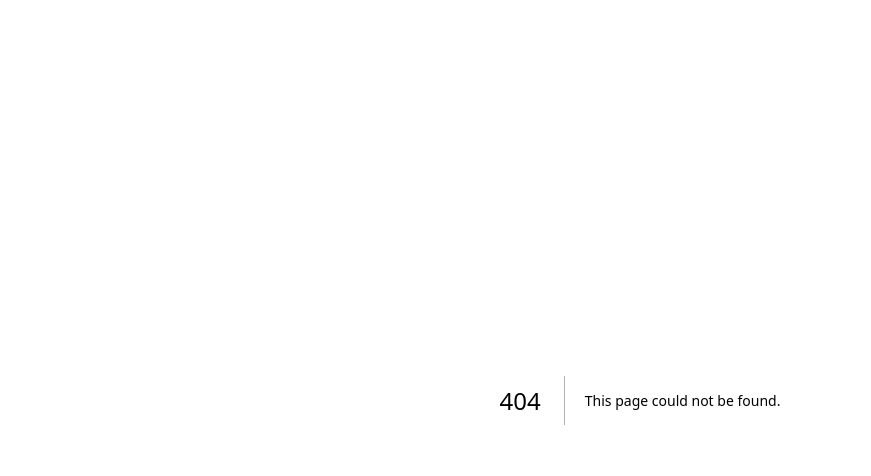
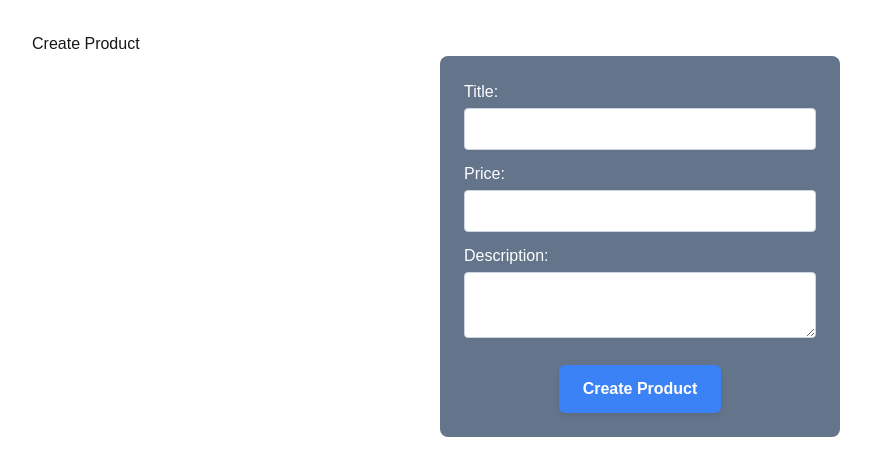
Before and after one commit to 0xSardius/data-fetching-demo, a Next.js app: page /react-form in a window 1280 px wide. Before the commit this address had no page. Shown: the top 476 px of the page, without its empty margins (0-871 px from the left). Built offline with nearby package versions, Linux system fonts and the light colour scheme.

Commit message:
added product form

```diff
--- /dev/null
+++ b/app/react-form/api/route.ts
@@ -0,0 +1,11 @@
+import { addProduct } from "../../prisma-db";
+
+export async function POST(request: Request) {
+  try {
+    const { title, price, description } = await request.json();
+    const product = await addProduct(title, parseFloat(price), description);
+    return Response.json({ success: true, product });
+  } catch (error) {
+    return Response.json({ success: false, error: "Failed to create product" }, { status: 500 });
+  }
+}
--- /dev/null
+++ b/app/react-form/page.tsx
@@ -0,0 +1,141 @@
+"use client";
+import React, { useState } from "react";
+
+function CreateProduct() {
+  const [title, setTitle] = useState("");
+  const [price, setPrice] = useState("");
+  const [description, setDescription] = useState("");
+
+  const handleSubmit = async (e: React.FormEvent) => {
+    e.preventDefault();
+
+    try {
+      const response = await fetch('/react-form/api', {
+        method: 'POST',
+        headers: { 'Content-Type': 'application/json' },
+        body: JSON.stringify({ title, price, description })
+      });
+
+      if (response.ok) {
+        alert('Product created successfully!');
+        // Reset form
+        setTitle("");
+        setPrice("");
+        setDescription("");
+      } else {
+        alert('Failed to create product');
+      }
+    } catch (error) {
+      alert('Error creating product');
+    }
+  };
+
+  return (
+    <form onSubmit={handleSubmit} style={{
+      maxWidth: 400,
+      margin: "0 auto",
+      backgroundColor: "#64748b",
+      padding: "24px",
+      borderRadius: "8px",
+      color: "white"
+    }}>
+      <div style={{ marginBottom: 12 }}>
+        <label>
+          Title:
+          <input
+            type="text"
+            value={title}
+            onChange={e => setTitle(e.target.value)}
+            style={{
+              width: "100%",
+              padding: 8,
+              marginTop: 4,
+              backgroundColor: "white",
+              border: "1px solid #cbd5e1",
+              borderRadius: "4px",
+              color: "black"
+            }}
+            required
+          />
+        </label>
+      </div>
+      <div style={{ marginBottom: 12 }}>
+        <label>
+          Price:
+          <input
+            type="number"
+            value={price}
+            onChange={e => setPrice(e.target.value)}
+            style={{
+              width: "100%",
+              padding: 8,
+              marginTop: 4,
+              backgroundColor: "white",
+              border: "1px solid #cbd5e1",
+              borderRadius: "4px",
+              color: "black"
+            }}
+            required
+            min="0"
+            step="0.01"
+          />
+        </label>
+      </div>
+      <div style={{ marginBottom: 12 }}>
+        <label>
+          Description:
+          <textarea
+            value={description}
+            onChange={e => setDescription(e.target.value)}
+            style={{
+              width: "100%",
+              padding: 8,
+              marginTop: 4,
+              backgroundColor: "white",
+              border: "1px solid #cbd5e1",
+              borderRadius: "4px",
+              color: "black"
+            }}
+            required
+          />
+        </label>
+      </div>
+      <div style={{ textAlign: "center", marginTop: "20px" }}>
+        <button type="submit" style={{
+          padding: "12px 24px",
+          backgroundColor: "#3b82f6",
+          color: "white",
+          border: "none",
+          borderRadius: "6px",
+          fontSize: "16px",
+          fontWeight: "600",
+          cursor: "pointer",
+          transition: "all 0.2s ease",
+          boxShadow: "0 2px 4px rgba(0,0,0,0.1)",
+          minWidth: "140px"
+        }}
+        onMouseOver={(e) => {
+          e.currentTarget.style.backgroundColor = "#2563eb";
+          e.currentTarget.style.transform = "translateY(-1px)";
+          e.currentTarget.style.boxShadow = "0 4px 8px rgba(0,0,0,0.15)";
+        }}
+        onMouseOut={(e) => {
+          e.currentTarget.style.backgroundColor = "#3b82f6";
+          e.currentTarget.style.transform = "translateY(0)";
+          e.currentTarget.style.boxShadow = "0 2px 4px rgba(0,0,0,0.1)";
+        }}>
+          Create Product
+        </button>
+      </div>
+    </form>
+  );
+}
+
+export default function Page() {
+  return (
+    <div style={{ padding: 32 }}>
+      <h1>Create Product</h1>
+      <CreateProduct />
+    </div>
+  );
+}
```
